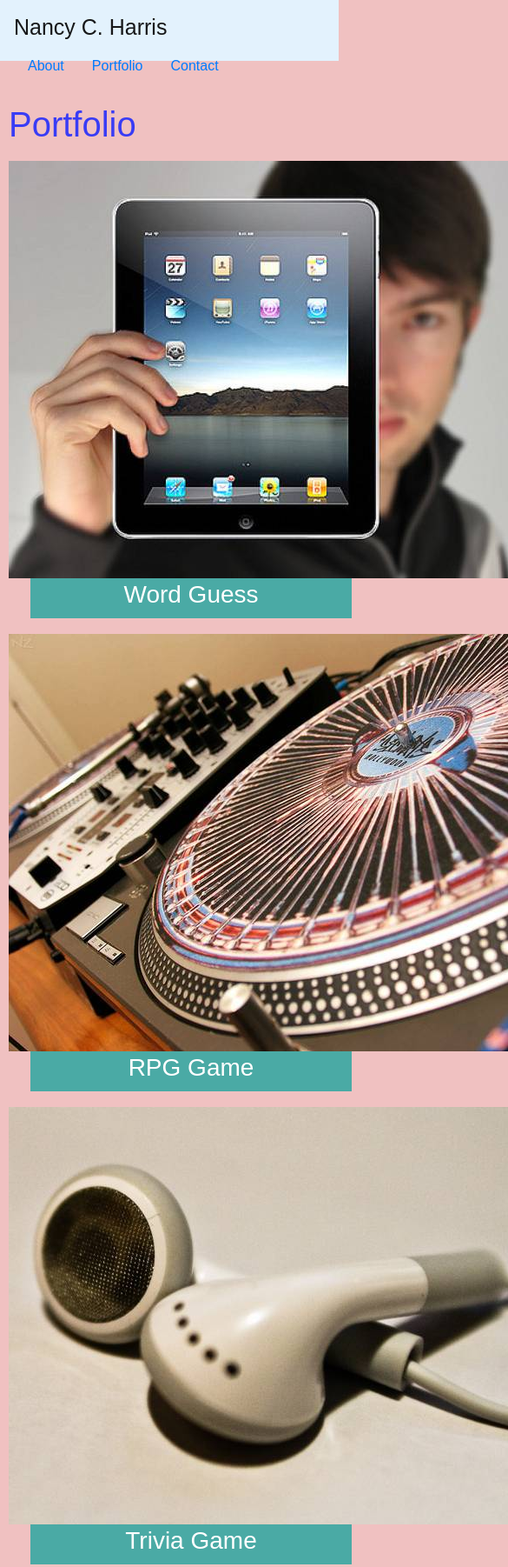
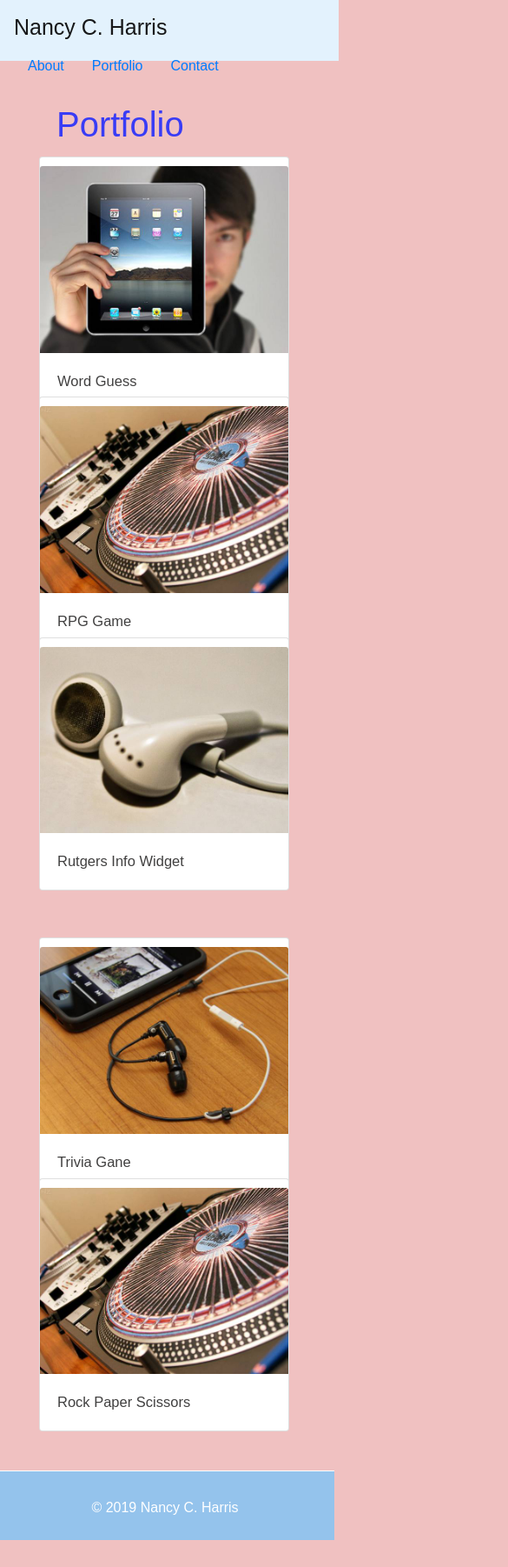
Before and after one commit to nanzycharris/Bootstrap-Portfolio, a plain HTML site: page portfolio.html in a window 390 px wide. Shown: the top 1802 px of the page at 87% size, 585 px wide, since content can reach past the window. After the commit the page ends 1771 px from the top, so only its background shows below. Drawn offline with nearby package versions, Linux system fonts and the light colour scheme.

Commit message:
Portfolio page complete

```diff
--- a/assets/style/style.css
+++ b/assets/style/style.css
@@ -27,7 +27,9 @@ footer {
     font-family: 'Arial', "Helvetica Neue", Arial, Helvetica, sans-serif;
     margin-top: 0px;
     margin-bottom: 1px;
+    clear: both;
     }
+
 
 nav {
     height: 70px;
@@ -75,6 +77,9 @@ p {
     margin-bottom: 40px;
 }
 
+/*Portfolio starts here */
+
+
 /* Contact page starts here */
 .row {
     width: 100%;
@@ -119,47 +124,9 @@ input[type=text], select, textarea {
     background-color: #4aaaa5;
   }
 
-/*Portfolio starts here */
 
-.row2 {
-    margin-right: -10px;
-}
 
-.row2,
-.row2 > .column {
-    padding: 1px;
-}
-
-.column {
-    float: left;
-    width: 35%;
-    margin-right: 15px;
-}
-
-.row2:after {
-    content: "";
-    display: table;
-    clear: both;
-}
-
-.content {
-    background-color: white;
-    padding: 10px;
-}
-
-h3 {
-    background-color: #4aaaa5;
-    color: #ffffff;
-    margin-left: 25px;
-    width: 100%;
-    height: 50px;
-    text-align: left;
-    margin-top: -4px;
-    text-align: center;
-    padding-top: 6px;
-}
-
-@media screen and (max-width: 1100px) {
+@media screen and (max-width: 980px) {
     body {
       background-color: rgb(240, 193, 193);
     }
@@ -209,6 +176,34 @@ h3 {
     }
 }
 
+@media screen and (max-width: 640px) {
+    body {
+      background-color: rgb(240, 193, 193);
+    }
+
+    nav {
+        width: 100%;
+        padding: 10px;
+    }
+
+    .container {
+       width: 100%;
+       padding: 10px;
+    }
+
+    header {
+        position: static;
+    }
+
+    .row {
+       width: 100%;
+    }
+
+    #p2 {
+        margin-top: 10px;
+        margin-left: 25px;
+    }
+}
 
   /* Additional Screen Sizes */
   /* Width at 320px and below */
--- a/portfolio.html
+++ b/portfolio.html
@@ -2,8 +2,8 @@
 <html lang="en-us">
 
 <head>
-    <meta charset="UTF-8">
-    <title>Bio | Nancy C Harris</title>
+    <meta name="viewport" content="width=device-width, initial-scale=1.0">
+    <title>Portfolio | Nancy C Harris</title>
     <link rel="stylesheet" href="https://stackpath.bootstrapcdn.com/bootstrap/4.3.1/css/bootstrap.min.css"
         integrity="sha384-ggOyR0iXCbMQv3Xipma34MD+dH/1fQ784/j6cY/iJTQUOhcWr7x9JvoRxT2MZw1T" crossorigin="anonymous">
     <link rel="stylesheet" type="text/css" href="assets/style/style.css">
@@ -29,38 +29,69 @@
         <br>
     </header>
 
-    <div id="main-container" class="container">
-        <section class="main-section">
-            <h1>Portfolio</h1>
+    <div class="container">
+        <div class="row">
+            <div class="col-md-9">
+                <div class="page-header">
+                    <div class="row">
+                        <h1>Portfolio</h1>
+                    </div>
+                </div>
+            </div>
+        </div>
+        <div class="row">
+            <div class="col-sm-4">
+                <div class="card" style="width: 18rem;">
+                    <img src="assets/images/technics-q-c-640-480-1.jpg" class="card-img-top" alt="technics-1">
+                    <div class="card-body">
+                        <p class="card-text">Word Guess</p>
+                    </div>
+                </div>
+            </div>
+            <div class="col-sm-4">
+                <div class="card" style="width: 18rem;">
+                    <img src="assets/images/technics-q-c-640-480-2.jpg" class="card-img-top" alt="technics-2">
+                    <div class="card-body">
+                        <p class="card-text">RPG Game</p>
+                    </div>
+                </div>
+            </div>
+            <div class="col-sm-1">
+                <div class="card" style="width: 18rem;">
+                    <img src="assets/images/technics-q-c-640-480-5.jpg" class="card-img-top" alt="technics-5">
+                    <div class="card-body">
+                        <p class="card-text">Rutgers Info Widget</p>
+                    </div>
+                </div>
+            </div>
+        </div>
+        <div class="row"><br><br>
+        </div>
+        <div class="row">
+            <div class="col-sm-4">
+                <div class="card" style="width: 18rem;">
+                    <img src="assets/images/technics-q-c-640-480-7.jpg" class="card-img-top" alt="technics-7">
+                    <div class="card-body">
+                        <p class="card-text">Trivia Gane</p>
+                    </div>
+                </div>
+            </div>
+            <div class="col-sm-4">
+                <div class="card" style="width: 18rem;">
+                    <img src="assets/images/technics-q-c-640-480-2.jpg" class="card-img-top" alt="technics-2">
+                    <div class="card-body">
+                        <p class="card-text">Rock Paper Scissors</p>
+                    </div>
+                </div>
+            </div>
+        </div>
 
-            <div class="work">
-                <img src="assets/images/technics-q-c-640-480-1.jpg" alt="Word Guess">
 
-                <h3>Word Guess</h3>
-            </div>
-            <div class="work">
-                <img src="assets/images/technics-q-c-640-480-2.jpg" alt="RPG Game">
-
-                <h3>RPG Game</h3>
-            </div>
-            <div class="work">
-                <img src="assets/images/technics-q-c-640-480-5.jpg" alt="Trivia Game">
-
-                <h3>Trivia Game</h3>
-            </div>
-            <div class="work">
-                <img src="assets/images/technics-q-c-640-480-7.jpg" alt="Rutgers Info Widget">
-
-                <h3>Rutgers Info Widget</h3>
-            </div>
-            <div class="work">
-                <img src="assets/images/technics-q-c-640-480-9.jpg" alt="Rock Paper Scissors">
-
-                <h3>Rock Paper Scissors</h3>
-            </div>
 
         </section>
 
+    </div>
+    </div>
     </div>
     <footer>© 2019 Nancy C. Harris</footer>
 </body>
```
Also changed, not shown: index.html (+1 -1 lines).
